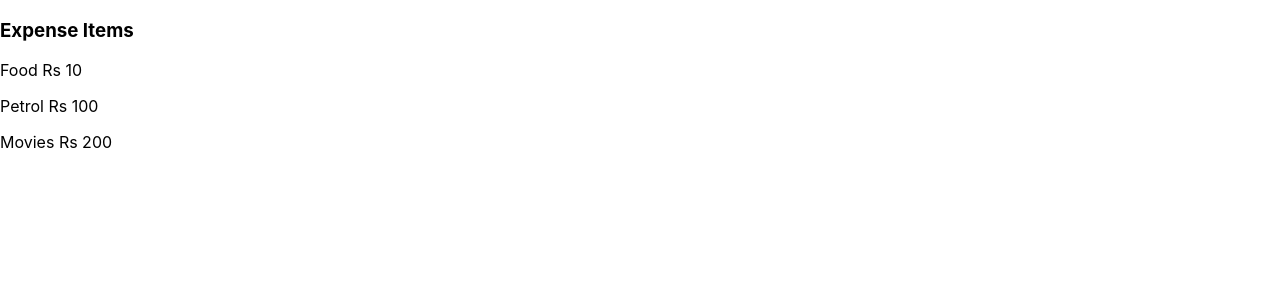
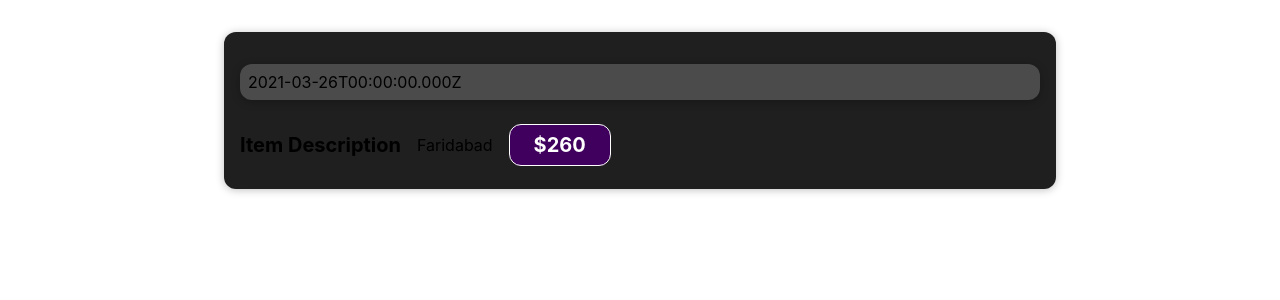
Before and after one commit to Mayank00480/FirstReactApp, a React (Create React App) app: page / in a window 1280 px wide. Shown: the top 300 px of the page. Built offline with nearby package versions, Linux system fonts and the light colour scheme.

Commit message:
Added Dynamic Data

```diff
--- /dev/null
+++ b/src/components/ExpenseItem.css
@@ -0,0 +1,75 @@
+.expense-item {
+    display: flex;
+    justify-content: space-between;
+    align-items: center;
+    box-shadow: 0 2px 8px rgba(0, 0, 0, 0.25);
+    padding: 0.5rem;
+    margin: 1rem 0;
+    border-radius: 12px;
+    background-color: #4b4b4b;
+  }
+
+  .expense-item__description {
+    display: flex;
+    flex-direction: column;
+    gap: 1rem;
+    align-items: flex-end;
+    flex-flow: column-reverse;
+    justify-content: flex-start;
+    flex: 1;
+  }
+
+  .expense-item h2 {
+    color: #3a3a3a;
+    font-size: 1rem;
+    flex: 1;
+    margin: 0 1rem;
+    color: white;
+  }
+
+  .expense-item__price {
+    font-size: 1rem;
+    font-weight: bold;
+    color: white;
+    background-color: #40005d;
+    border: 1px solid white;
+    padding: 0.5rem;
+    border-radius: 12px;
+  }
+
+  @media (min-width: 580px) {
+    .expense-item__description {
+      flex-direction: row;
+      align-items: center;
+      justify-content: flex-start;
+      flex: 1;
+    }
+
+    .expense-item__description h2 {
+      font-size: 1.25rem;
+    }
+
+    .expense-item__price {
+      font-size: 1.25rem;
+      padding: 0.5rem 1.5rem;
+    }
+  }
+  .card{
+    padding: 1rem;
+    background-color: rgb(31, 31, 31);
+    margin: 2rem auto;
+    width: 50rem;
+    max-width: 95%;
+    border-radius: 12px;
+    box-shadow: 0 1px 8px rgba(0, 0, 0, 0.25);
+}
+.addexpense{
+  font: inherit;
+    cursor: pointer;
+    padding: 1rem 2rem;
+    border: 1px solid #40005d;
+    background-color: #40005d;
+    color: white;
+    border-radius: 12px;
+    margin-right: 1rem;
+}
--- a/src/components/ExpenseItem.js
+++ b/src/components/ExpenseItem.js
@@ -1,10 +1,18 @@
+import './ExpenseItem.css'
 export function ExpenseItem(){
+   const expenseDate = new Date(2021,2,26);
+   const expenseDescription = 'Item Description';
+   const expensePrice = 260;
+   const LocationOfExpenditure = 'Faridabad';
     return(
-   <>
-   <h3>Expense Items</h3>
-   <p>Food Rs 10</p>
-   <p>Petrol Rs 100</p>
-   <p>Movies Rs 200</p>
-   </>
+   <div className='card'>
+   <div className='expense-item'>{expenseDate.toISOString()}</div>
+   <div className = "expense-item__description">
+    <h2 >{expenseDescription}</h2>
+    <div>{LocationOfExpenditure}</div>
+    <div className='expense-item__price'>${expensePrice}</div>
+
+   </div>
+   </div>
     );
 }
```
